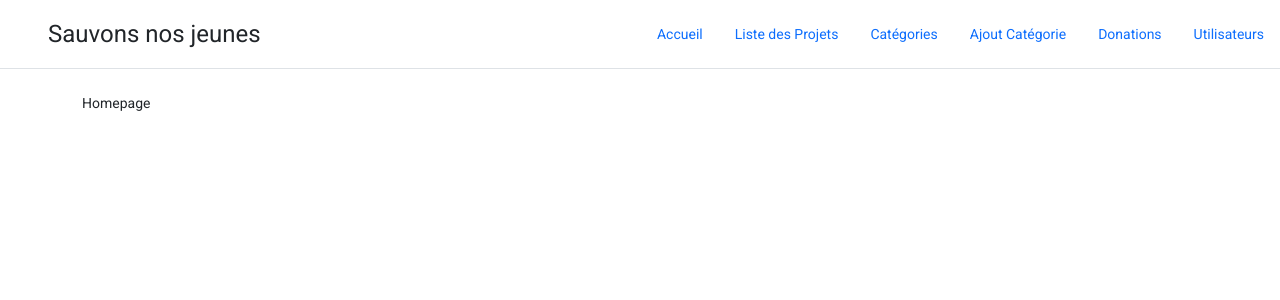
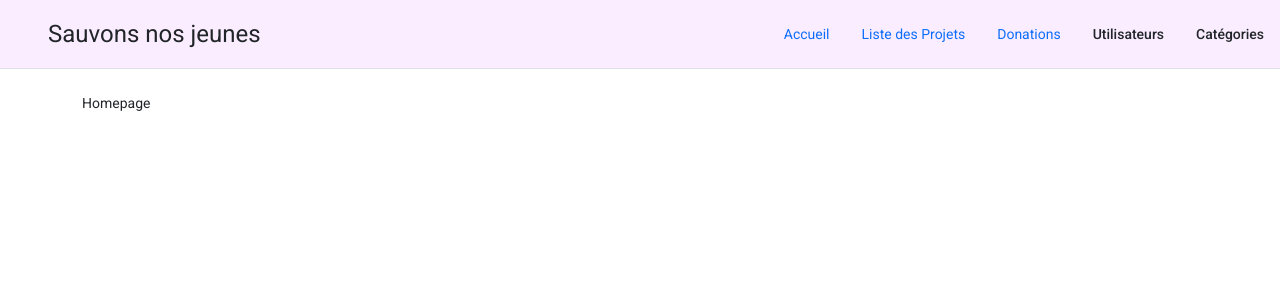
Before and after one commit to Gedev/snj-front, an Angular app: page / in a window 1280 px wide. Shown: the top 300 px of the page. Built offline with nearby package versions, Linux system fonts and the light colour scheme.

Commit message:
Add an Angular material menu, add nav background color

```diff
--- a/src/app/components/main-navigation/main-navigation.component.html
+++ b/src/app/components/main-navigation/main-navigation.component.html
@@ -12,16 +12,21 @@
       <a routerLink="/#" class="nav-link" aria-current="page">Liste des Projets</a>
     </li>
     <li class="nav-item">
-      <a routerLink="/categorie" class="nav-link" aria-current="page">Catégories</a>
-    </li>
-    <li class="nav-item">
-      <a routerLink="/addCategorie" class="nav-link" aria-current="page">Ajout Catégorie</a>
-    </li>
-    <li class="nav-item">
       <a routerLink="/donation" class="nav-link" aria-current="page">Donations</a>
     </li>
-    <li class="nav-item">
-      <a routerLink="/user" class="nav-link" aria-current="page">Utilisateurs</a>
+    <li>
+      <button mat-button [matMenuTriggerFor]="users">Utilisateurs</button>
+      <mat-menu #users="matMenu">
+        <button mat-menu-item routerLink="/user">Liste des utilisateurs</button>
+        <button mat-menu-item routerLink="/#">Ajouter utilisateurs</button>
+      </mat-menu>
+    </li>
+    <li>
+    <button mat-button [matMenuTriggerFor]="categories">Catégories</button>
+    <mat-menu #categories="matMenu">
+      <button mat-menu-item routerLink="/categorie">Liste des Catégories</button>
+      <button mat-menu-item routerLink="/addCategorie">Ajouter catégorie</button>
+    </mat-menu>
     </li>
   </ul>
 </nav>
--- a/src/app/components/main-navigation/main-navigation.component.scss
+++ b/src/app/components/main-navigation/main-navigation.component.scss
@@ -0,0 +1,3 @@
+nav {
+  background-color : #faedff;
+}
```
Also changed, not shown: src/app/app.module.ts (+7 -1 lines).
